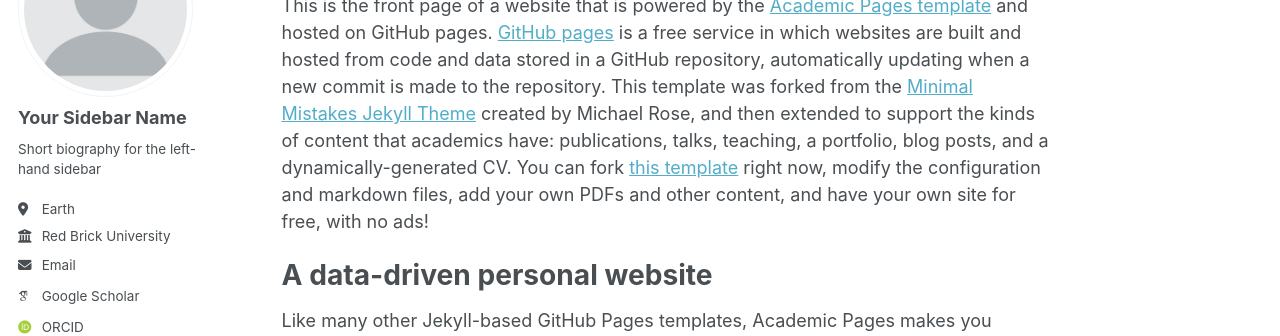
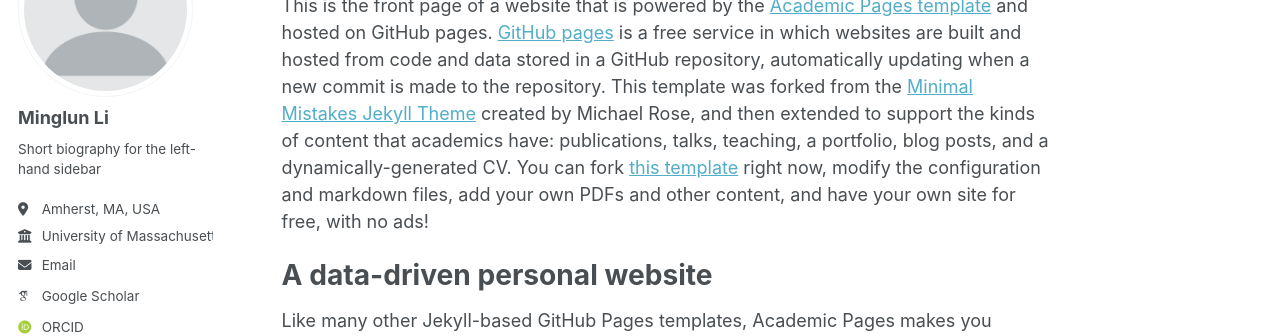
Before and after one commit to LiChargedMacromolecules/lichargedmacromolecules.github.io, a Jekyll site: the page built from _pages/about.md, in a window 1280 px wide. Shown: the part 184-520 px from the top of the page. Built offline with Jekyll 4.4.1, drawn with Linux system fonts in a browser that asks for light colours; some web fonts are replaced.

Commit message:
Update _config.yml

```diff
--- a/_config.yml
+++ b/_config.yml
@@ -22,11 +22,11 @@ repository               : "academicpages/academicpages.github.io"
 author:
   # Biographic information
   avatar           : "profile.png"
-  name             : "Your Sidebar Name"
+  name             : "Minglun Li"
   pronouns         : # example: "she/her"
   bio              : "Short biography for the left-hand sidebar"
-  location         : "Earth"
-  employer         : "Red Brick University"
+  location         : "Amherst, MA, USA"
+  employer         : "University of Massachusetts, Amherst"
   uri              : # URL
   email            : "none@example.org"
 
@@ -34,7 +34,7 @@ author:
   arxiv            : # URL - Update with the correct link to your profile
   googlescholar    : "https://scholar.google.com.hk/citations?user=bXfelJkAAAAJ&hl=zh-CN&oi=sra"
   impactstory      : # URL
-  orcid            : "http://orcid.org/yourorcidurl"
+  orcid            : "http://orcid.org/0000-0002-1286-6915"
   semantic         : # URL
   pubmed           : # URL
   researchgate     : # URL
```
